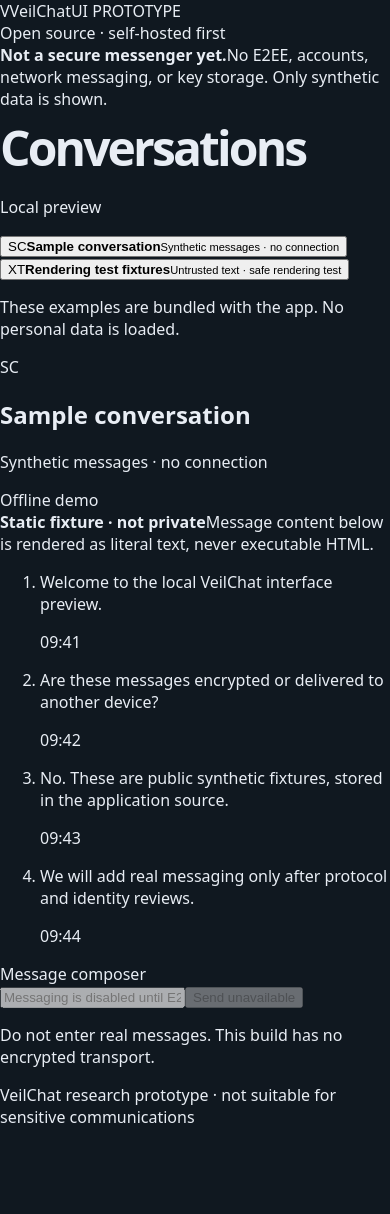
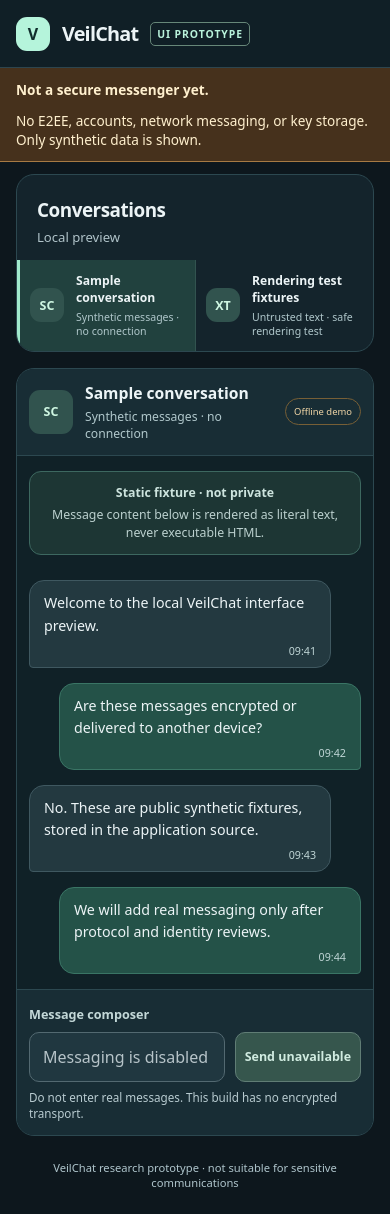
Before and after one commit to xsat21/VeilChat, a React (Vite) app: page / in a window 390 px wide. Before the commit the page ends 1128 px from the top, so only its background shows below. Built offline with nearby package versions, Linux system fonts and the light colour scheme.

Commit message:
style(ui): responsive dark synthetic chat preview

```diff
--- a/src/styles.css
+++ b/src/styles.css
@@ -1 +1,142 @@
-:root{font-family:system-ui,-apple-system,BlinkMacSystemFont,"Segoe UI",sans-serif;color:#e8edf4;background:#101820;font-synthesis:none;text-rendering:optimizeLegibility}*{box-sizing:border-box}body{margin:0;min-height:100vh}.shell{max-width:690px;padding:5rem 1.5rem;margin:0 auto}h1{font-size:clamp(3rem,10vw,5rem);letter-spacing:-.06em;margin:.1em 0}.eyebrow{font-size:.78rem;letter-spacing:.15em;color:#9ecac0}.notice{border:1px solid #556776;border-radius:12px;padding:1.2rem;margin-top:2.4rem;background:#192631}.notice p{line-height:1.7}.muted{margin-top:2rem;color:#abc0ca}
+:root {
+  font-family: system-ui, -apple-system, BlinkMacSystemFont, "Segoe UI", sans-serif;
+  color: #ecf4f6;
+  background: #0d171d;
+  font-synthesis: none;
+  text-rendering: optimizeLegibility;
+  -webkit-font-smoothing: antialiased;
+}
+* { box-sizing: border-box; }
+body { margin: 0; min-width: 320px; }
+button, input { font: inherit; }
+button { cursor: pointer; }
+button:disabled, input:disabled { cursor: not-allowed; }
+button:focus-visible { outline: 3px solid #a5f0d3; outline-offset: 3px; }
+.app-shell { min-height: 100vh; display: flex; flex-direction: column; }
+.global-header {
+  min-height: 68px; padding: 14px clamp(16px, 4vw, 48px);
+  display: flex; align-items: center; justify-content: space-between;
+  border-bottom: 1px solid #2d454e; background: #101f26; gap: 16px;
+}
+.brand { display: flex; align-items: center; gap: 12px; flex-wrap: wrap; }
+.brand-mark {
+  display: grid; place-items: center; width: 34px; height: 34px;
+  background: #b5f4db; color: #102d2c; border-radius: 11px; font-weight: 900;
+}
+.brand-name { font-size: 1.24rem; font-weight: 800; letter-spacing: -.04em; }
+.prototype-tag {
+  font-size: .65rem; font-weight: 750; letter-spacing: .09em;
+  border: 1px solid #678779; color: #b9f2db; border-radius: 5px; padding: 4px 6px;
+}
+.header-caption { font-size: .8rem; color: #aec3ca; }
+.security-banner {
+  padding: 12px clamp(16px, 4vw, 48px);
+  display: flex; align-items: center; gap: 12px; flex-wrap: wrap;
+  background: #46311c; border-bottom: 1px solid #a77a43; color: #fff0ce;
+  font-size: .85rem;
+}
+.security-banner strong { white-space: nowrap; }
+.workspace {
+  width: min(1200px, 100%); margin: 24px auto; padding: 0 16px;
+  display: grid; grid-template-columns: 306px minmax(0, 1fr);
+  gap: 16px; flex: 1; align-items: stretch; min-height: 560px;
+}
+.conversation-sidebar, .chat-panel {
+  border: 1px solid #2c4850; background: #14242c;
+  border-radius: 18px; overflow: hidden;
+}
+.conversation-sidebar { display: flex; flex-direction: column; }
+.sidebar-heading { padding: 22px 20px 14px; }
+.sidebar-heading h1 { font-size: 1.18rem; margin: 0 0 5px; letter-spacing: -.025em; }
+.sidebar-heading p { margin: 0; color: #b0c3c9; font-size: .82rem; }
+.thread-button {
+  border: 0; border-left: 3px solid transparent; background: transparent;
+  color: inherit; width: 100%; padding: 15px 16px;
+  display: flex; align-items: center; gap: 12px; text-align: left;
+  min-height: 77px;
+}
+.thread-button + .thread-button { border-top: 1px solid #253b42; }
+.thread-button:hover { background: #1b353e; }
+.thread-button.active { background: #21413e; border-left-color: #a1eacc; }
+.thread-avatar {
+  flex: 0 0 auto; display: grid; place-items: center; width: 42px; height: 42px;
+  background: #31534e; border-radius: 14px; color: #cff7e2;
+  font-size: .78rem; font-weight: 750;
+}
+.thread-avatar.large { width: 44px; height: 44px; }
+.thread-copy { display: grid; gap: 4px; min-width: 0; }
+.thread-copy strong { font-size: .87rem; }
+.thread-copy small { color: #b0c7cb; font-size: .75rem; line-height: 1.35; }
+.sidebar-footer {
+  padding: 20px; margin: auto 0 0; color: #9eb9c1;
+  border-top: 1px solid #2c4850; font-size: .78rem; line-height: 1.6;
+}
+.chat-panel { display: flex; flex-direction: column; min-width: 0; }
+.chat-header {
+  display: flex; gap: 12px; align-items: center; padding: 17px 20px;
+  border-bottom: 1px solid #2c4850; background: #182d35;
+}
+.chat-header h2 { margin: 0 0 4px; font-size: .98rem; }
+.chat-header p { margin: 0; color: #b1c8cc; font-size: .76rem; }
+.offline-indicator {
+  margin-left: auto; font-size: .68rem; color: #f1d6a6;
+  border: 1px solid #775f36; border-radius: 99px; padding: 6px 8px;
+  white-space: nowrap;
+}
+.chat-content { flex: 1; padding: 20px; background: #102127; }
+.conversation-note {
+  margin: 0 auto 25px; max-width: 480px;
+  display: grid; gap: 5px; text-align: center; font-size: .77rem;
+  padding: 12px; color: #cde4de; background: #1d3634;
+  border: 1px solid #3d6860; border-radius: 12px;
+}
+.conversation-note span { color: #bbd0ce; line-height: 1.5; }
+.message-list {
+  display: flex; flex-direction: column; gap: 15px;
+  list-style: none; margin: 0; padding: 0;
+}
+.message { display: flex; }
+.message.self { justify-content: flex-end; }
+.message-card {
+  max-width: min(85%, 480px); min-width: 0; padding: 11px 14px 9px;
+  background: #233940; border: 1px solid #3f5860; border-radius: 15px 15px 15px 4px;
+}
+.message.self .message-card { background: #245248; border-color: #3a7565; border-radius: 15px 15px 4px 15px; }
+.message-body { margin: 0; font-size: .89rem; line-height: 1.55; white-space: pre-wrap; overflow-wrap: anywhere; }
+.message-time { display: block; margin-top: 7px; font-size: .67rem; color: #bfd5d5; text-align: right; }
+.composer { background: #182d35; border-top: 1px solid #2c4850; padding: 14px 20px; }
+.composer label { font-size: .79rem; color: #c3d8d8; font-weight: 650; }
+.composer-controls { display: flex; gap: 10px; margin-top: 8px; }
+.composer input {
+  flex: 1; min-width: 0; border-radius: 10px; border: 1px solid #536971;
+  padding: 13px; background: #203740; color: #c0cfd1;
+}
+.composer input::placeholder { color: #b7c4c9; }
+.composer button {
+  border: 1px solid #607d75; border-radius: 10px;
+  padding: 0 14px; background: #36564d; color: #d0ebe0;
+  font-size: .78rem; font-weight: 700;
+}
+.composer p { color: #b8cbd0; font-size: .73rem; line-height: 1.4; margin: 8px 0 0; }
+.global-footer { padding: 12px 18px 24px; text-align: center; color: #afc5cc; font-size: .7rem; }
+@media (max-width: 690px) {
+  .header-caption { display: none; }
+  .workspace { grid-template-columns: minmax(0, 1fr); margin: 12px auto; }
+  .conversation-sidebar { min-height: 0; }
+  .sidebar-footer { display: none; }
+  .conversation-sidebar nav { display: flex; }
+  .thread-button { width: 50%; min-width: 0; padding: 12px 10px; }
+  .thread-button + .thread-button { border-top: 0; border-left: 1px solid #32534f; }
+  .thread-copy strong { font-size: .76rem; }
+  .thread-copy small { font-size: .66rem; }
+  .thread-avatar { width: 34px; height: 34px; border-radius: 11px; }
+  .chat-header { padding: 13px 12px; }
+  .offline-indicator { font-size: .59rem; }
+  .chat-content { padding: 15px 12px; }
+  .message-card { max-width: 91%; }
+  .composer { padding: 12px; }
+  .composer button { padding: 0 9px; }
+}
+@media (prefers-reduced-motion: no-preference) {
+  .thread-button { transition: background-color .15s ease; }
+}
```
